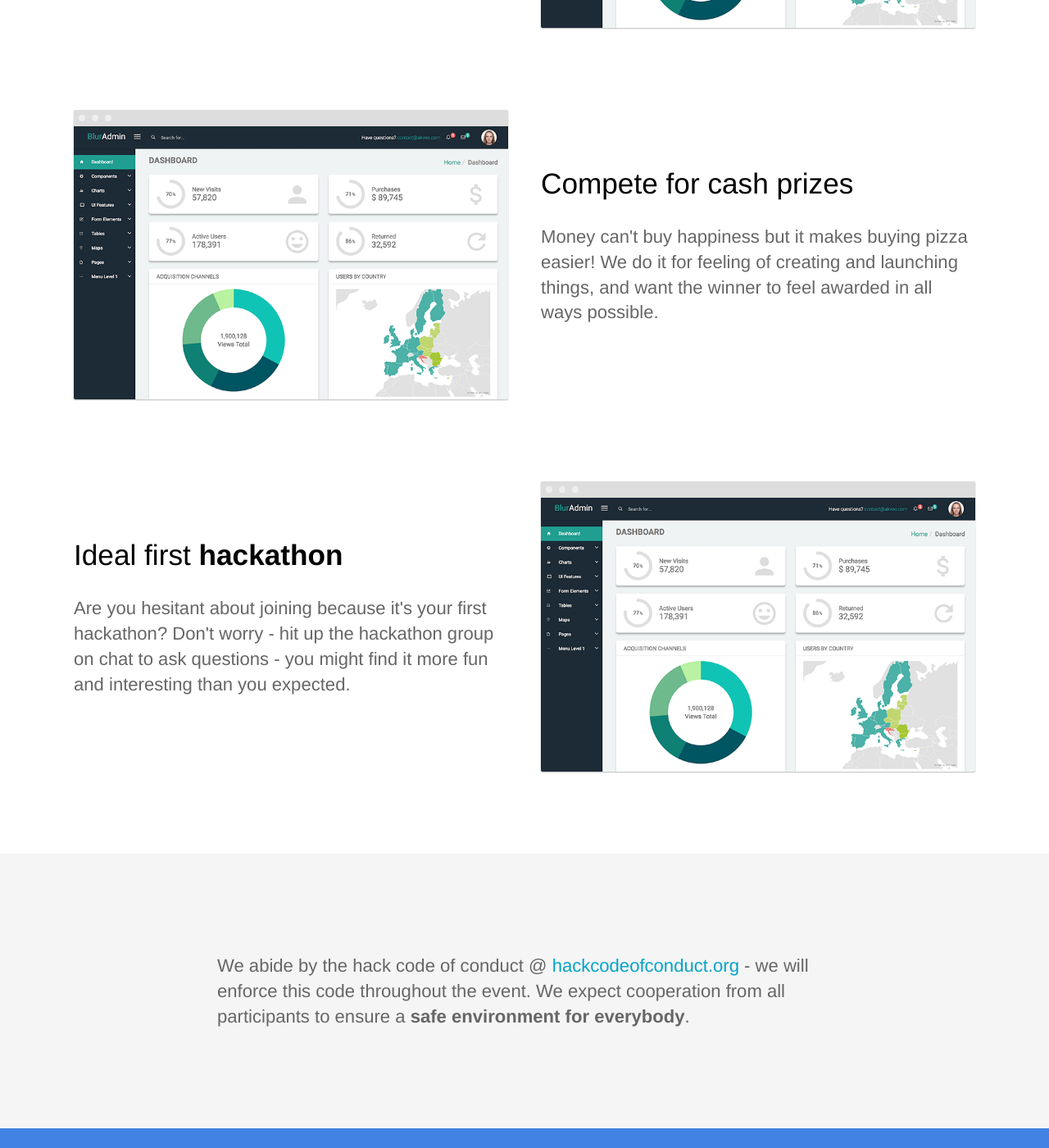
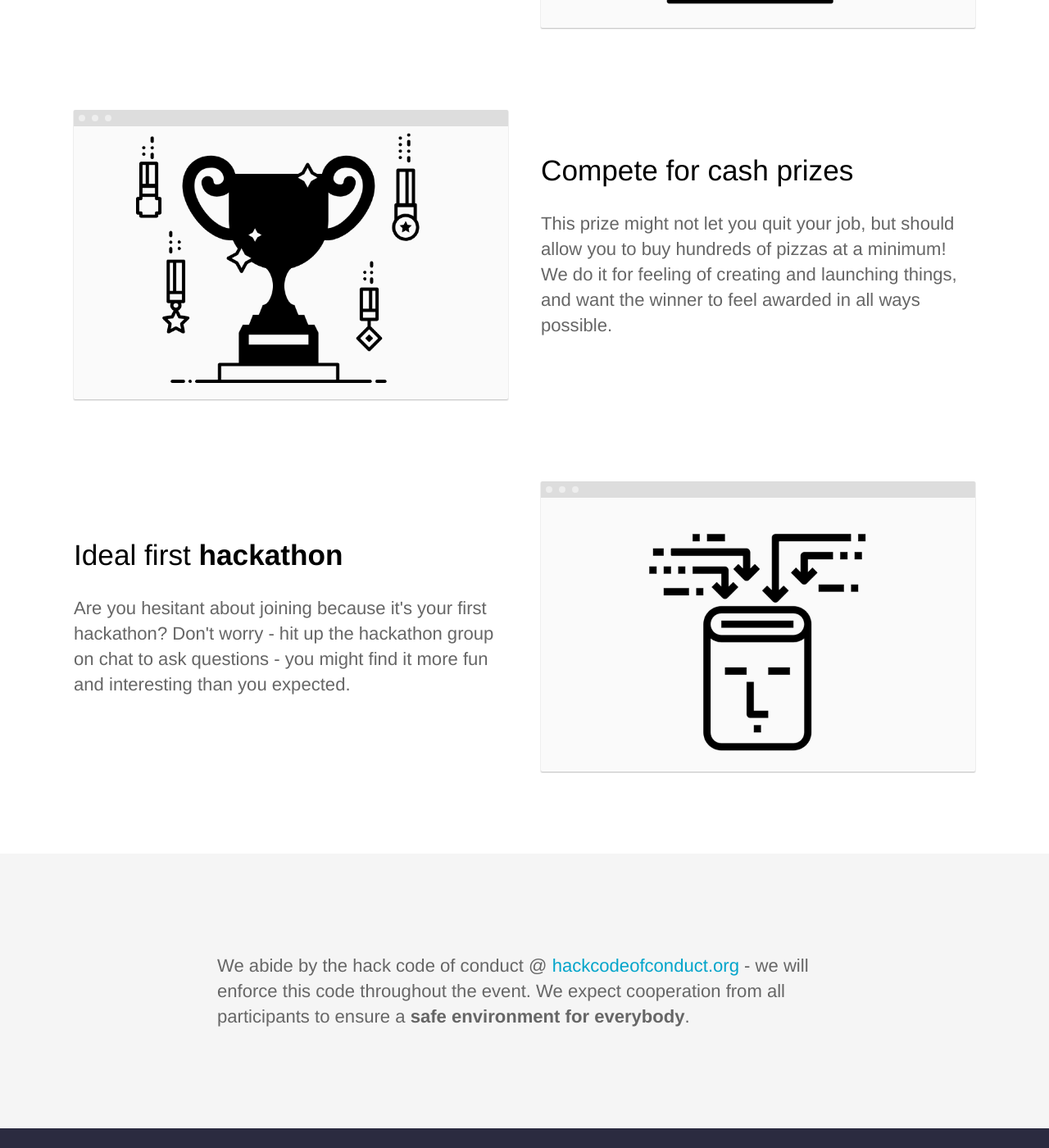
Before and after one commit to cloudanswers/hackathon.cloudanswers.com, a Jekyll site: the page built from index.html, in a window 1280 px wide and 1400 px high, scrolled down 1069 px. Shown: the whole window at 82% size. Built offline with Jekyll 4.4.1, drawn with Linux system fonts in a browser that asks for light colours; some of the changed text lies outside the part shown.

Commit message:
use homepage images that are more relevant, a placeholder logo

```diff
--- a/index.html
+++ b/index.html
@@ -7,22 +7,22 @@ description: Open source hackathon focused on salesforce.com and heroku
   <div class="text-container">
     <h1 class="editable">CloudAnswers <strong>open</strong> hackathon</h1>
     <p class="subtext editable">Open source app building competition</p>
-    <div class="cta button alt"><a href="/sign-up/">Participate</a></div>
+    <div class="cta button alt"><a href="/participate">Participate</a></div>
     <div>
       <img
         src="/images/noun_hacker_870666_000000.svg"
         style="max-width: 200px;"
-        alt="Screenshot"
+        alt="Hacker"
       />
       <img
         src="/images/noun_hacker_870666_000000.svg"
         style="max-width: 200px;"
-        alt="Screenshot"
+        alt="Hacker"
       />
       <img
         src="/images/noun_hacker_870666_000000.svg"
         style="max-width: 200px;"
-        alt="Screenshot"
+        alt="Hacker"
       />
     </div>
   </div>
@@ -41,7 +41,7 @@ description: Open source hackathon focused on salesforce.com and heroku
       </div>
       <div class="image">
         <img
-          src="/images/dashboard.png"
+          src="/images/opensource.png"
           alt="Screenshot"
           class="screenshot editable"
         />
@@ -54,9 +54,10 @@ description: Open source hackathon focused on salesforce.com and heroku
       <div class="text editable">
         <h2>Compete for cash prizes</h2>
         <p>
-          Money can't buy happiness but it makes buying pizza easier! We do it
-          for feeling of creating and launching things, and want the winner to
-          feel awarded in all ways possible.
+          This prize might not let you quit your job, but should allow you to
+          buy hundreds of pizzas at a minimum! We do it for feeling of creating
+          and launching things, and want the winner to feel awarded in all ways
+          possible.
         </p>
       </div>
       <div class="image">
@@ -81,7 +82,7 @@ description: Open source hackathon focused on salesforce.com and heroku
       </div>
       <div class="image">
         <img
-          src="/images/dashboard.png"
+          src="/images/firsthackathon.png"
           alt="Screenshot"
           class="screenshot editable"
         />
@@ -102,9 +103,4 @@ description: Open source hackathon focused on salesforce.com and heroku
       </div>
     </div>
   </section>
-
-  <section class="bottom-cta">
-    <h2 class="editable">Join our <strong>open source</strong> hackathon</h2>
-    <div class="button alt"><a href="/participate/">Participate</a></div>
-  </section>
 </div>
```
Also changed, not shown: images/dashboard.png, images/firsthackathon.png (added), images/logo.png (added), images/opensource.png (added).
